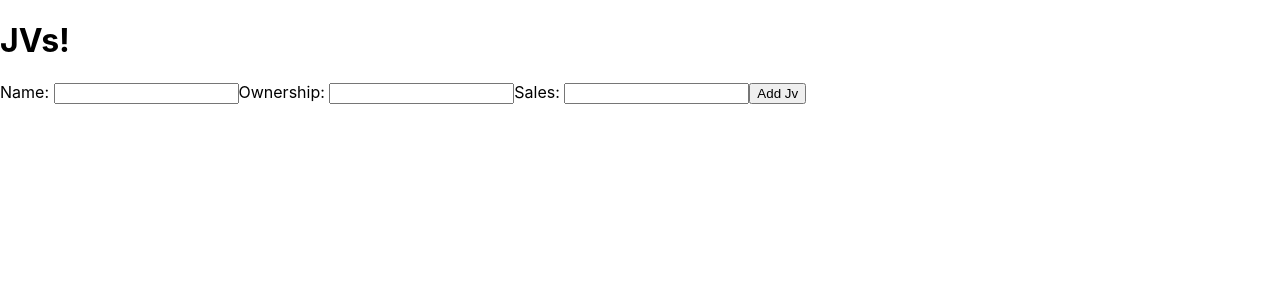
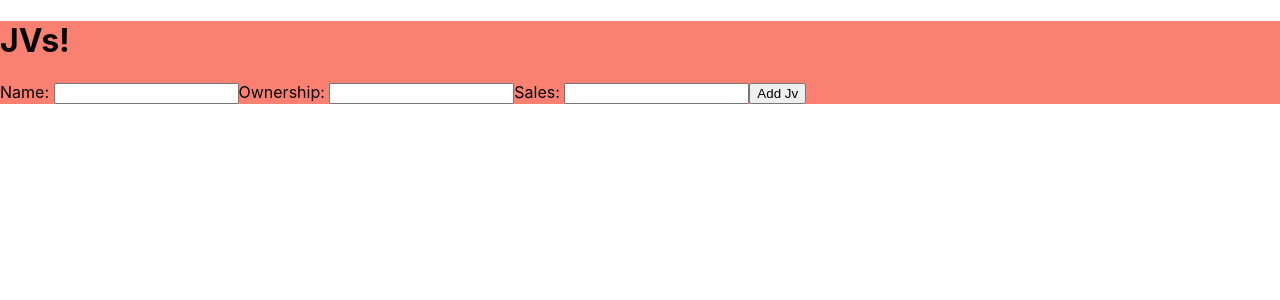
Before and after one commit to pqasmi/JV_Manager_Frontend, a React (Create React App) app in the folder jv_manager_fe/: page / in a window 1280 px wide. Shown: the top 300 px of the page. Built offline with nearby package versions, Linux system fonts and the light colour scheme; no server answers.

Commit message:
pushing all updates if any

```diff
--- a/jv_manager_fe/src/App.css
+++ b/jv_manager_fe/src/App.css
@@ -1,5 +1,5 @@
-.App-name {
-  text-align: left;
+.App {
+  background-color: salmon;
 }
 
 .App-logo {
```
